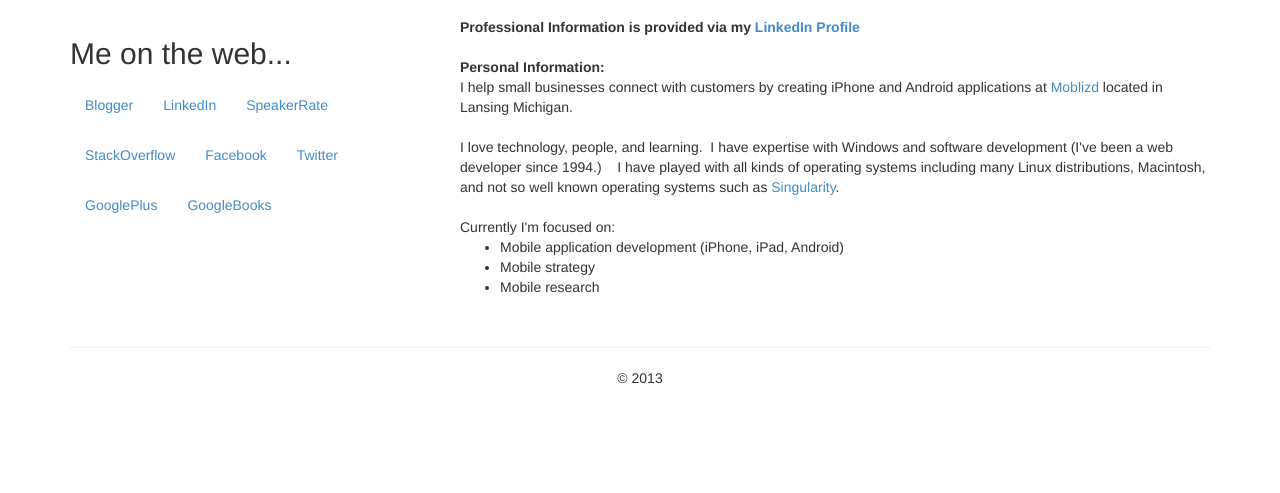
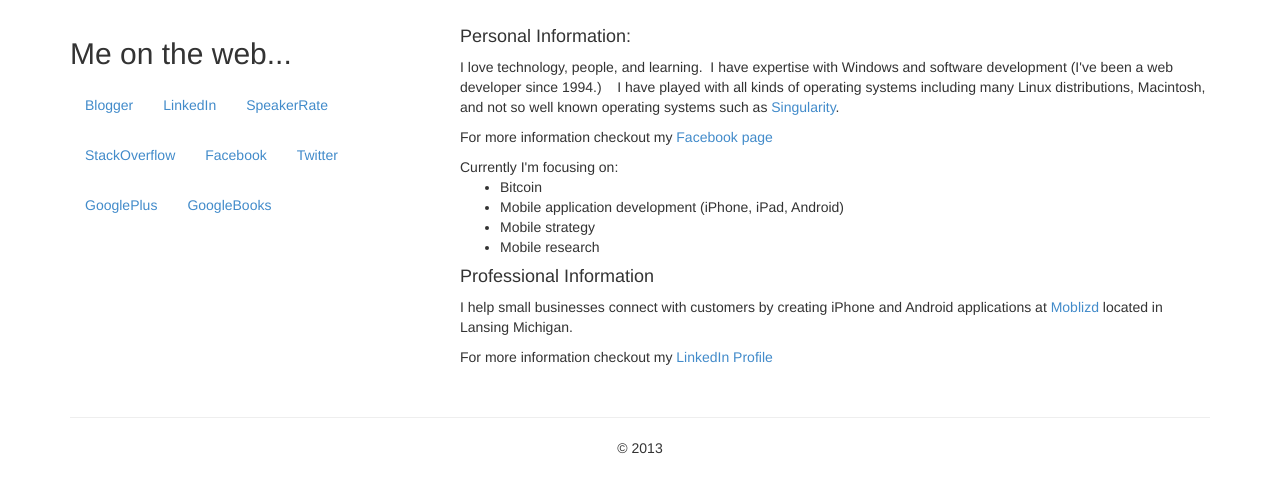
Before and after one commit to davidsilvasmith/davidsilvasmith.github.io, a Jekyll site: the page built from About.html, in a window 1280 px wide, cut to the strip 165-658 px from the top of the page. Built offline with Jekyll 4.4.1, drawn with Linux system fonts in a browser that asks for light colours; nearby versions of some CDN libraries.

Commit message:
updated about and projects

```diff
--- a/About.html
+++ b/About.html
@@ -2,23 +2,17 @@
 layout: base
 permalink: /Home/About-Me/
 ---
+<h4>Personal Information:</h4>
+<p>I love technology, people, and learning.&nbsp; I have expertise with Windows and software development (I've been a web developer since 1994.) &nbsp; &nbsp;I have played with all kinds of operating systems including many Linux distributions, Macintosh, and not so well known operating systems such as <a href="http://research.microsoft.com/en-us/projects/singularity/" target="_blank">Singularity</a>.</p>
+<p>For more information checkout my <a href="https://www.facebook.com/DavidSilvaSmith">Facebook page</a></p>
+<div>Currently I'm focusing on:</div>
+<ul>
+	<li>Bitcoin</li>
+	<li>Mobile application development (iPhone, iPad, Android)</li>
+	<li>Mobile strategy</li>
+	<li>Mobile research</li>
+</ul>
 
-<td class="sites-layout-tile sites-tile-name-content-1">
-	<div dir="ltr">
-		<div><strong>Professional Information is provided&nbsp;via&nbsp;my <a href="http://www.linkedin.com/in/davidssmith">LinkedIn Profile</a></strong></div>
-		<div>&nbsp;</div>
-		<div><strong>Personal Information:</strong></div>
-		<div>I help small businesses connect with customers by creating iPhone and Android applications at <a href="http://www.moblizd.com" target="_blank">Moblizd</a> located in Lansing Michigan.</div>
-		<div><strong><br></strong></div>
-		<div>I love technology, people, and learning.&nbsp; I have expertise with Windows and software development (I've been a web developer since 1994.) &nbsp; &nbsp;I have played with all kinds of operating systems including many Linux distributions, Macintosh, and not so well known operating systems such as <a href="http://research.microsoft.com/en-us/projects/singularity/" target="_blank">Singularity</a>.</div>
-		<div><br></div>
-		<div>Currently I'm focused on:</div>
-		<div>
-			<ul>
-				<li>Mobile application development (iPhone, iPad, Android)</li>
-				<li>Mobile strategy</li>
-				<li>Mobile research</li>
-			</ul>
-		</div>
-	</div>
-</td>
+<h4>Professional Information</h4>
+<p>I help small businesses connect with customers by creating iPhone and Android applications at <a href="http://www.moblizd.com" target="_blank">Moblizd</a> located in Lansing Michigan.</p>
+<p>For more information checkout my <a href="http://www.linkedin.com/in/davidssmith">LinkedIn Profile</a></strong></p>
```
Also changed, not shown: projects.html (+3 -5 lines).
